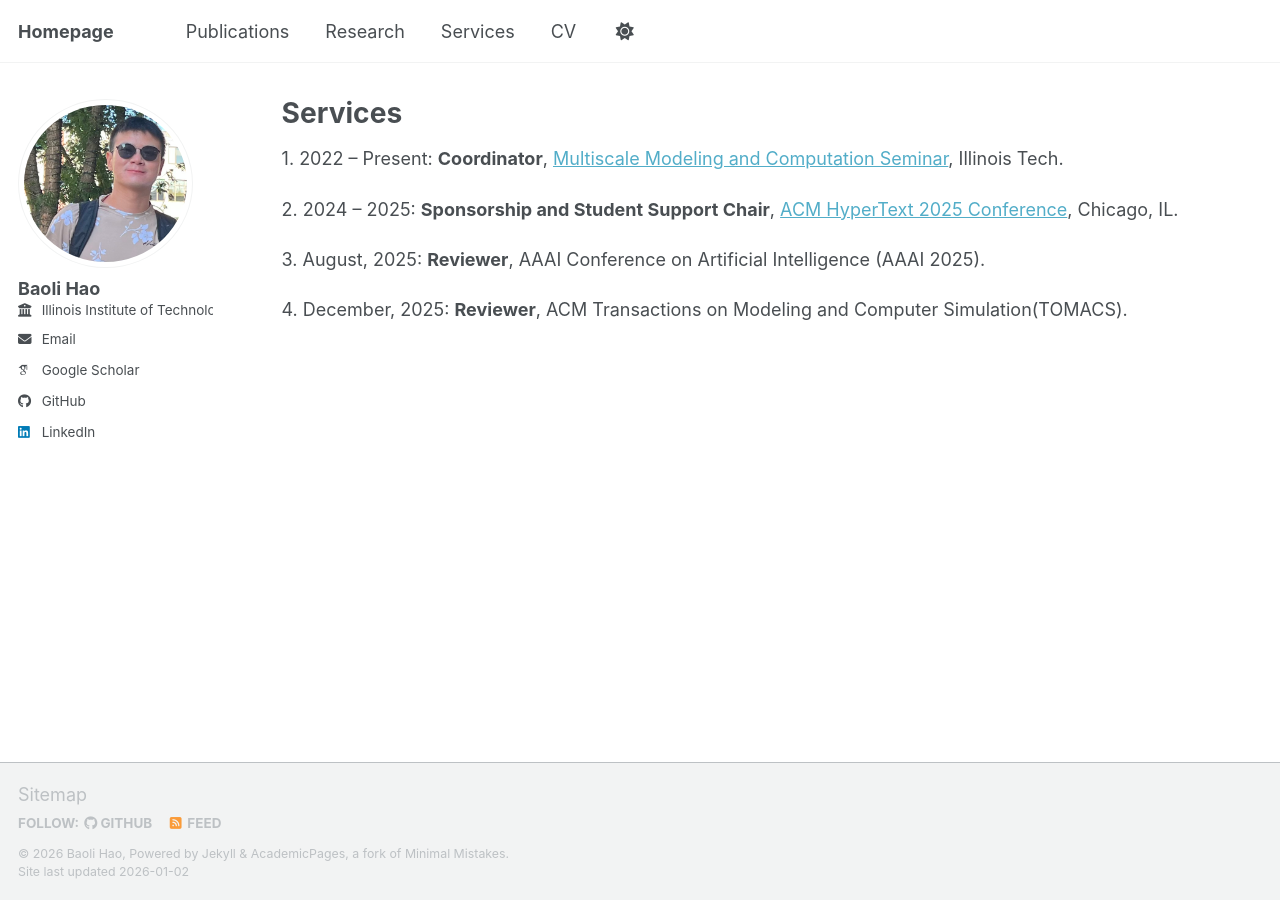
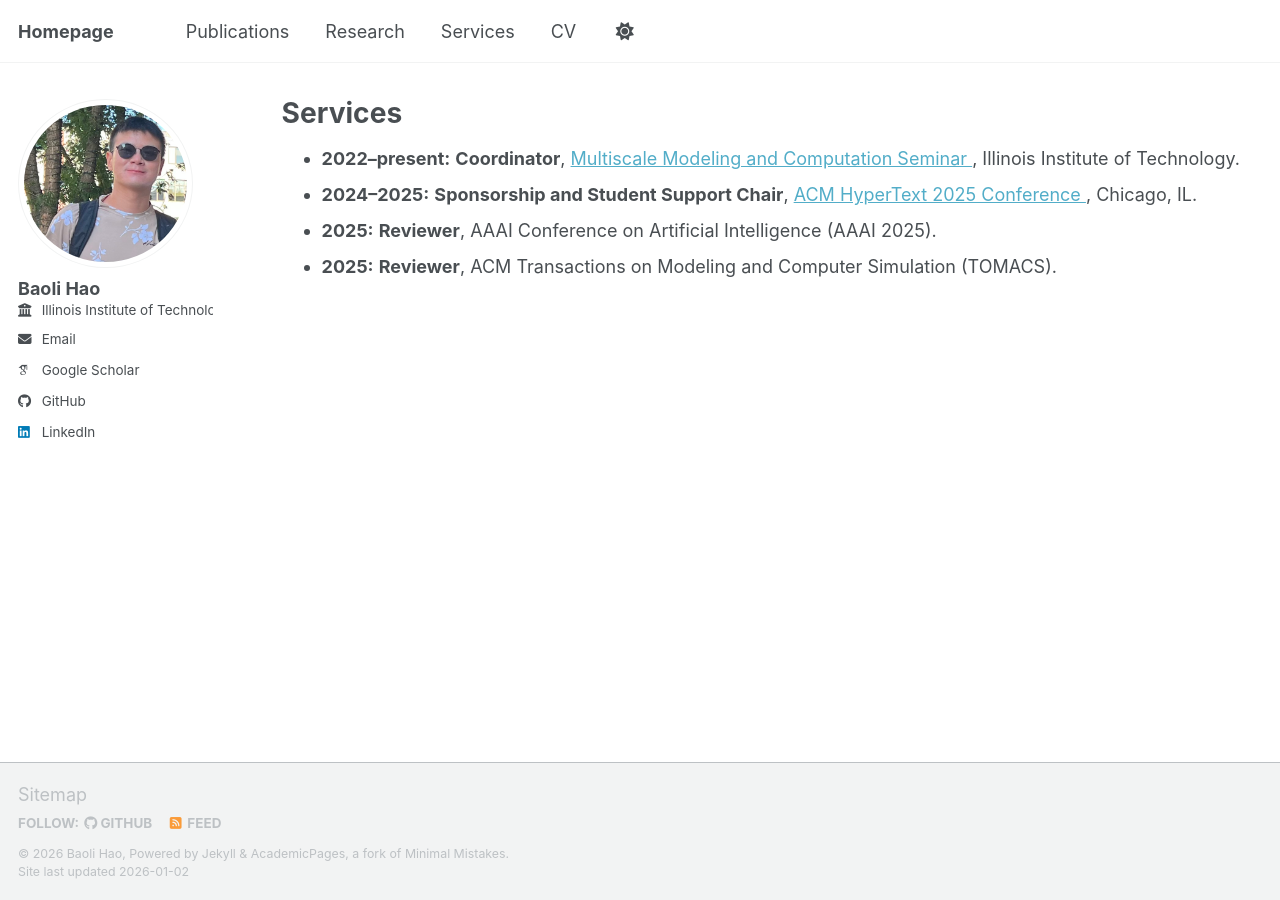
Before and after one commit to baolihao/baolihao.github.io, a Jekyll site: the page built from _pages/services.html, in a window 1280 px wide. Built offline with Jekyll 4.4.1, drawn with Linux system fonts in a browser that asks for light colours; some web fonts are replaced; a script bundle is joined from its source files by our own code; library files that are not in the unit come from our copies.

Commit message:
Update services.html

```diff
--- a/_pages/services.html
+++ b/_pages/services.html
@@ -5,15 +5,28 @@ permalink: /services/
 author_profile: true
 ---
 
+<ul>
+  <li>
+    <strong>2022–present:</strong> <b>Coordinator</b>,
+    <a href="https://sites.google.com/view/multiscaleiit/home">
+      Multiscale Modeling and Computation Seminar
+    </a>, Illinois Institute of Technology.
+  </li>
 
-<p>1. 2022 – Present: <b>Coordinator</b>, <a href="https://sites.google.com/view/multiscaleiit/home">Multiscale Modeling and Computation Seminar</a>,
-  Illinois Tech. </p>
+  <li>
+    <strong>2024–2025:</strong> <b>Sponsorship and Student Support Chair</b>,
+    <a href="https://ht.acm.org/ht2025/organizers/">
+      ACM HyperText 2025 Conference
+    </a>, Chicago, IL.
+  </li>
 
-<p>2. 2024 – 2025:  <b>Sponsorship and Student Support Chair</b>, <a href="https://ht.acm.org/ht2025/organizers/">ACM HyperText 2025 Conference</a>,
-Chicago, IL. </p>
+  <li>
+    <strong>2025:</strong> <b>Reviewer</b>,
+    AAAI Conference on Artificial Intelligence (AAAI 2025).
+  </li>
 
-
-<p>3. August, 2025: <b>Reviewer</b>, AAAI Conference on Artificial Intelligence (AAAI 2025).</p>
-
-
-<p>4. December, 2025: <b>Reviewer</b>,  ACM Transactions on Modeling and Computer Simulation(TOMACS).</p>
+  <li>
+    <strong>2025:</strong> <b>Reviewer</b>,
+    ACM Transactions on Modeling and Computer Simulation (TOMACS).
+  </li>
+</ul>
```
